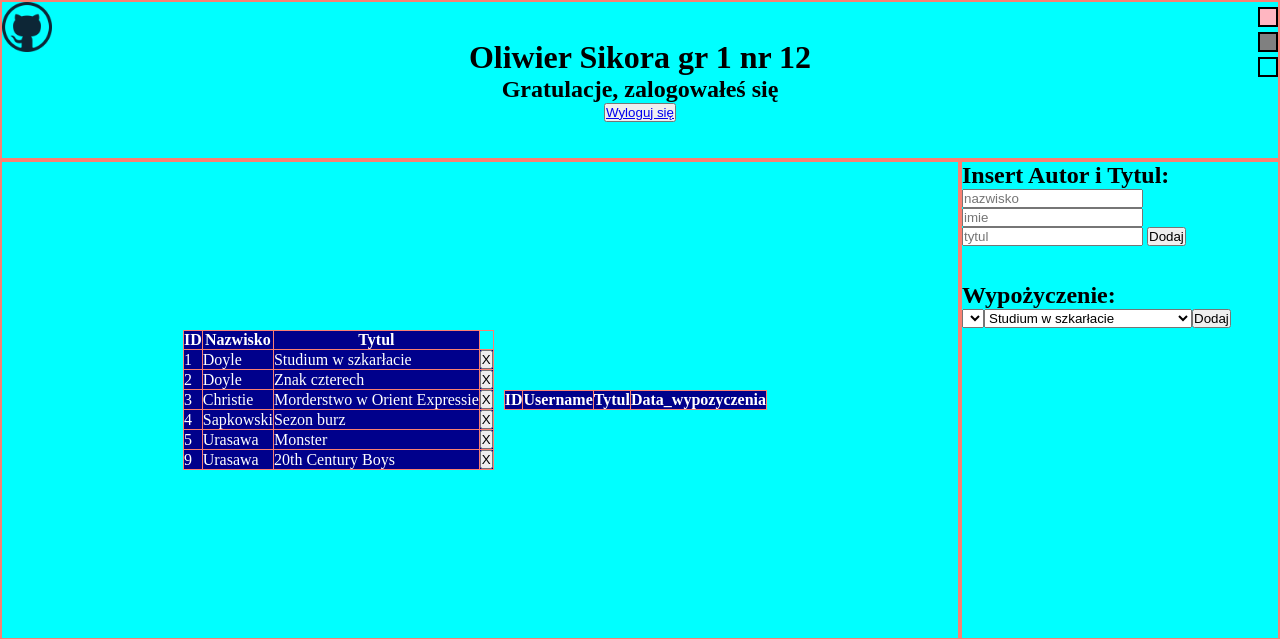
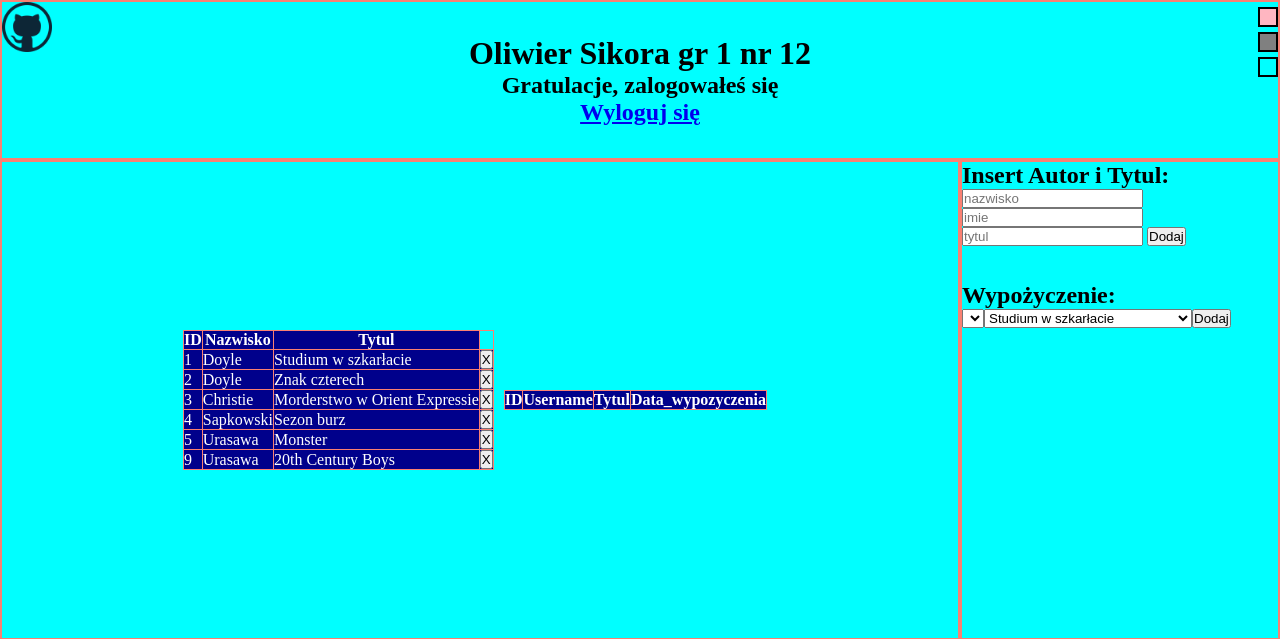
Before and after one commit to 3ti-2020/crud-wiele-do-wielu-oliwier-sikora, a PHP site: page /index.php in a window 1280 px wide. Shown: the top 639 px of the page. Run offline with PHP 8.4, Linux system fonts and the light colour scheme; the visitor is signed in with stand-in values (Sample User, id 1); data comes from the database, SQL or seed files in the repository; data that the repository does not hold is empty.

Commit message:
Add files via upload

```diff
--- a/index.php
+++ b/index.php
@@ -48,7 +48,7 @@ if( isset($_SESSION['logowanie']) && $_SESSION['logowanie'] == 1){
     ?>
     <div class="login">
     <h2 class='logged'>Gratulacje, zalogowałeś się</h2>
-    <button><a href='index.php?akcja=wyloguj' class="wyloguj">Wyloguj się</a></button>
+    <a href='index.php?akcja=wyloguj' class="wyloguj"><h2 class="unlogged">Wyloguj się</h2></a>
     </div>
     <?php
 
```
